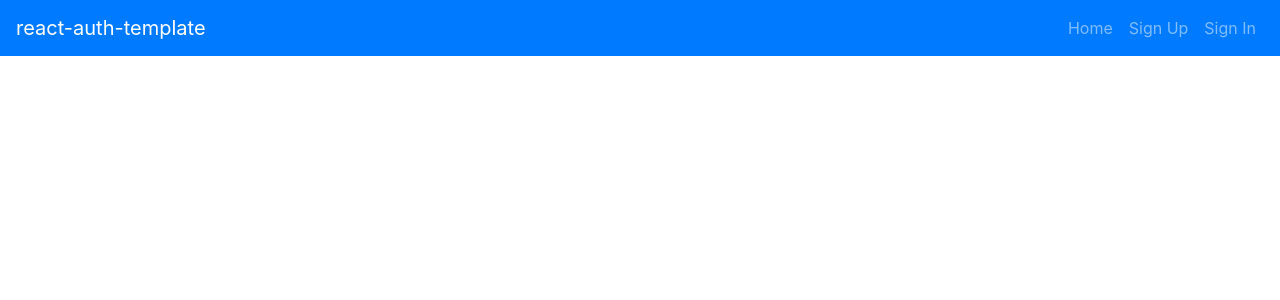
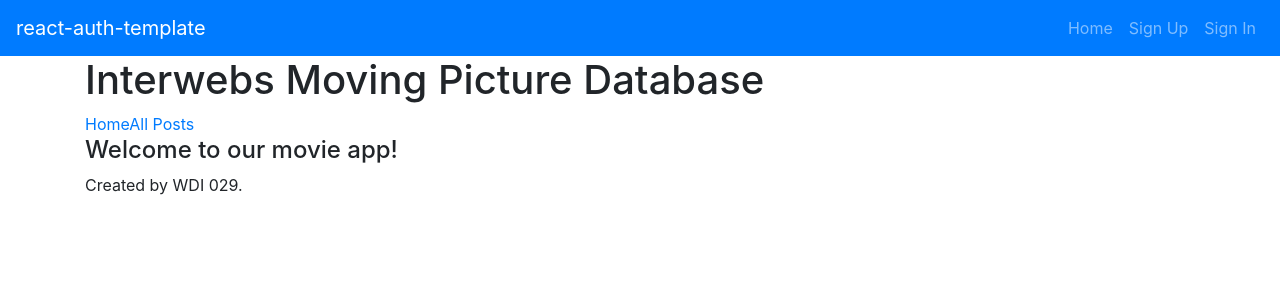
Before and after one commit to srsexton94/mutualaid-client, a React app: page /#/ in a window 1280 px wide. Shown: the top 300 px of the page. Built offline with nearby package versions, Linux system fonts and the light colour scheme.

Commit message:
Add base Home page layout
Add base home page layout, visible both authenticated and not

```diff
--- a/src/components/App/App.js
+++ b/src/components/App/App.js
@@ -8,6 +8,8 @@ import SignUp from '../SignUp/SignUp'
 import SignIn from '../SignIn/SignIn'
 import SignOut from '../SignOut/SignOut'
 import ChangePassword from '../ChangePassword/ChangePassword'
+
+import Home from '../routes/Home'
 
 class App extends Component {
   constructor () {
@@ -42,6 +44,9 @@ class App extends Component {
           />
         ))}
         <main className="container">
+          <Route exact path='/' render={() => (
+            <Home msgAlert={this.msgAlert} setUser={this.setUser} />
+          )} />
           <Route path='/sign-up' render={() => (
             <SignUp msgAlert={this.msgAlert} setUser={this.setUser} />
           )} />
--- /dev/null
+++ b/src/components/routes/Home.js
@@ -0,0 +1,10 @@
+import React from 'react'
+import Layout from '../shared/Layout'
+
+const Home = () => (
+  <Layout>
+    <h4>Welcome to our movie app!</h4>
+  </Layout>
+)
+
+export default Home
--- /dev/null
+++ b/src/components/shared/Footer.js
@@ -0,0 +1,7 @@
+import React from 'react'
+
+const Footer = () => (
+  <p>Created by WDI 029.</p>
+)
+
+export default Footer
--- /dev/null
+++ b/src/components/shared/Layout.js
@@ -0,0 +1,17 @@
+import React from 'react'
+
+import Nav from './Nav'
+import Footer from './Footer'
+
+const Layout = props => (
+  <div>
+    <h1>Interwebs Moving Picture Database</h1>
+    <Nav />
+
+    {props.children}
+
+    <Footer />
+  </div>
+)
+
+export default Layout
--- /dev/null
+++ b/src/components/shared/Nav.js
@@ -0,0 +1,11 @@
+import React from 'react'
+import { NavLink } from 'react-router-dom'
+
+const Nav = () => (
+  <nav>
+    <NavLink to='/'>Home</NavLink>
+    <NavLink to='/posts'>All Posts</NavLink>
+  </nav>
+)
+
+export default Nav
```
